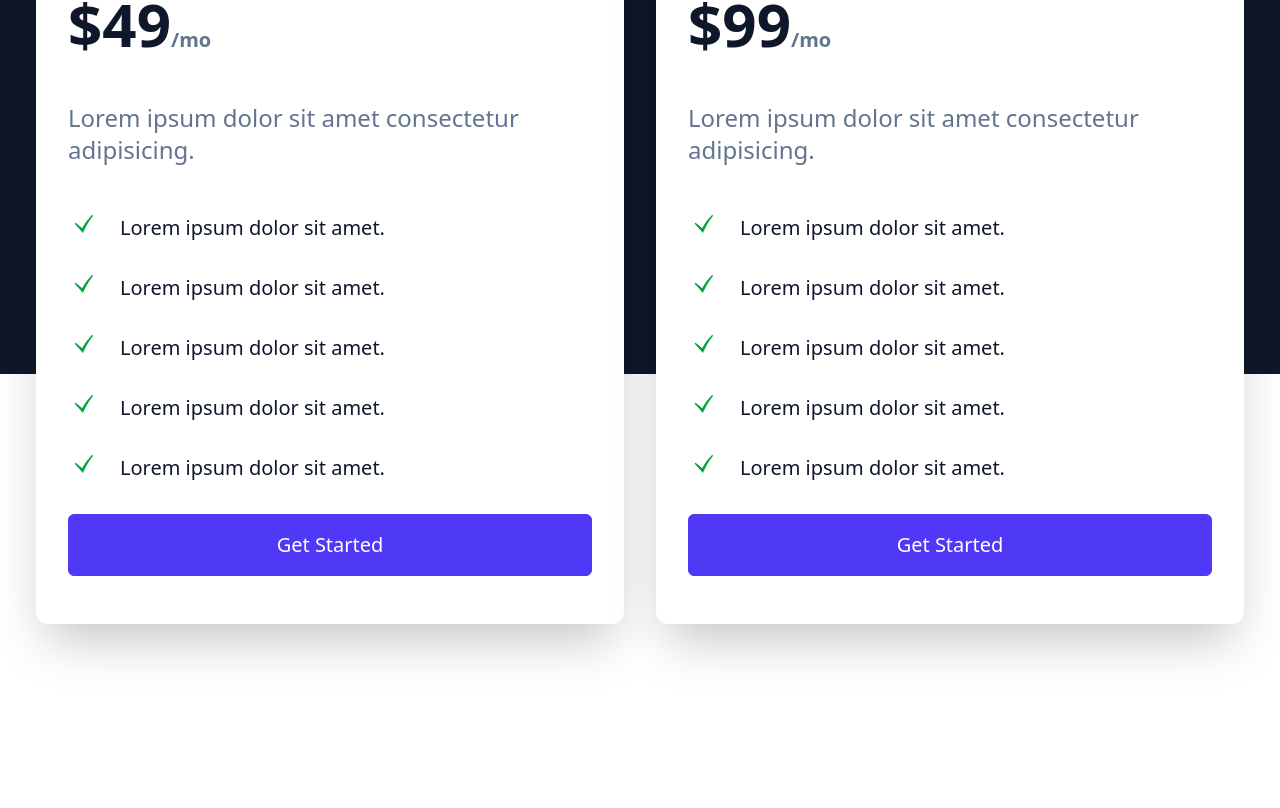
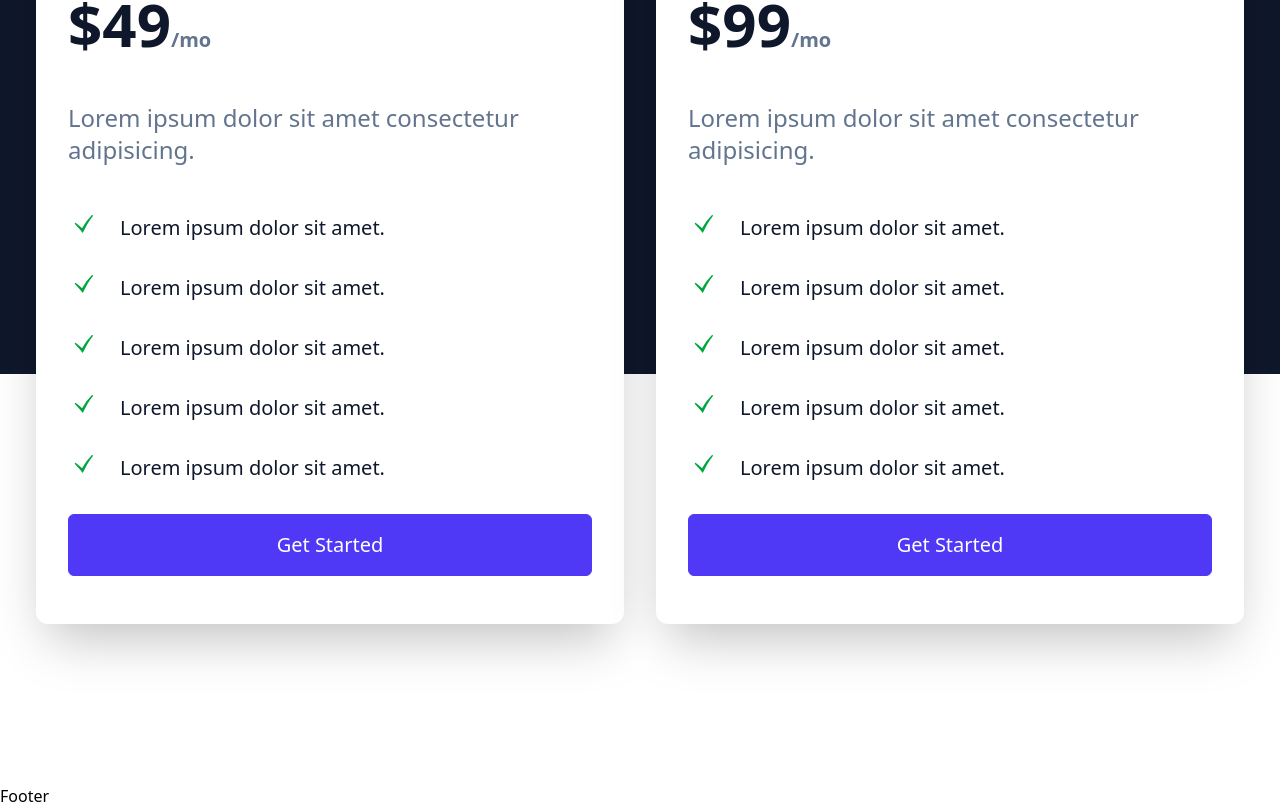
Before and after one commit to mohammad-reza99/nexa, a React (Vite) app: page / in a window 1280 px wide. Shown: the part 3122-3930 px from the top of the page. Before the commit the page ends 3906 px from the top, so only its background shows below. Built offline with nearby package versions, Linux system fonts and the light colour scheme.

Commit message:
feat: add Footer component and integrate it into App

```diff
--- a/src/App.jsx
+++ b/src/App.jsx
@@ -6,6 +6,7 @@
 import Support from "./assets/components/Support";
 import AllInOne from "./assets/components/AllInOne";
 import Pricing from "./assets/components/Pricing";
+import Footer from "./assets/components/Footer";
 
 function App() {
   const [count, setCount] = useState(0);
@@ -18,6 +19,7 @@
       <Support />
       <AllInOne />
       <Pricing />
+      <Footer />
     </>
   );
 }
--- /dev/null
+++ b/src/assets/components/Footer.jsx
@@ -0,0 +1,7 @@
+import React from "react";
+
+const Footer = () => {
+  return <div>Footer</div>;
+};
+
+export default Footer;
```
